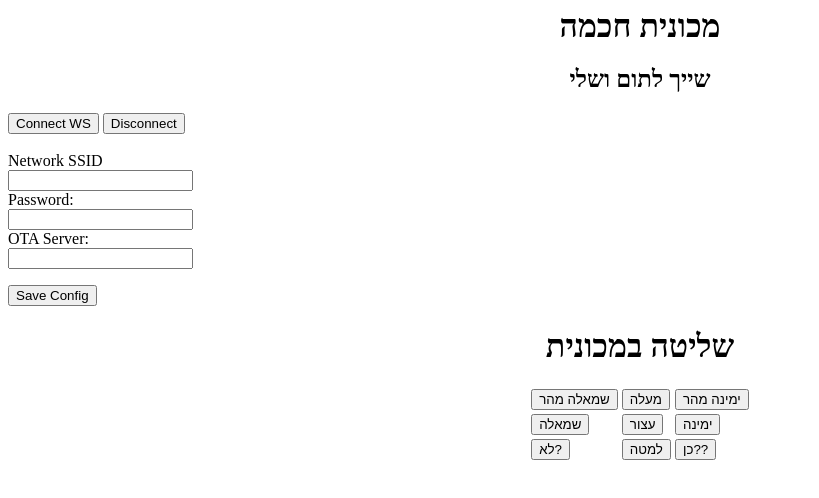
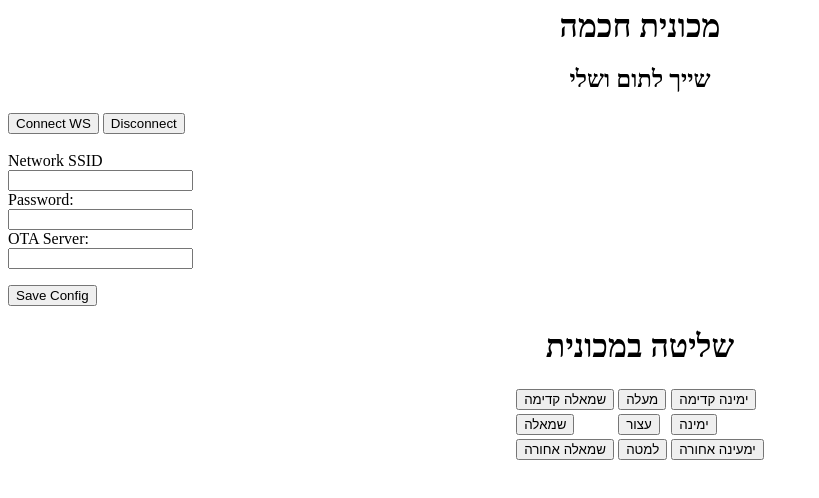
Before and after one commit to alon24/SmartCarWithOTA, a plain HTML site: page files/index.html in a window 1280 px wide. Shown: the whole page, without its empty margins (0-819 px from the left). Drawn offline with Linux system fonts and the light colour scheme.

Commit message:
directions

```diff
--- a/files/index.html
+++ b/files/index.html
@@ -38,9 +38,9 @@
 	<table>
 		<tbody>
 			<tr>
-				<td> <button onclick="doSend('Move slower')">שמאלה מהר</button> </td>
+				<td> <button onclick="doSend('Move ffLeft')">שמאלה קדימה</button> </td>
 				<td> <button onclick="doSend('Move forward')">מעלה</button> </td>
-				<td> <button onclick="doSend('Move faster')">ימינה מהר</button> </td>
+				<td> <button onclick="doSend('Move ffRight')">ימינה קדימה</button> </td>
 			 </tr>
 			<tr>
 				<td> <button onclick="doSend('Move left')">שמאלה</button> </td>
@@ -48,9 +48,9 @@
 				<td> <button onclick="doSend('Move right')">ימינה</button> </td>
 			 </tr>
 			 <tr>
-				<td> <button onclick="doSend('Move no')">לא?</button> </td>
+				<td> <button onclick="doSend('Move backLeft')">שמאלה אחורה</button> </td>
 				<td> <button onclick="doSend('Move back')">למטה</button> </td>
-				<td> <button onclick="doSend('Move yes')">כן??</button> </td>
+				<td> <button onclick="doSend('Move backRight')">ימעינה אחורה</button> </td>
 			 </tr>
 		</tbody>
 	</table>
```
Also changed, not shown: 1 other file.
